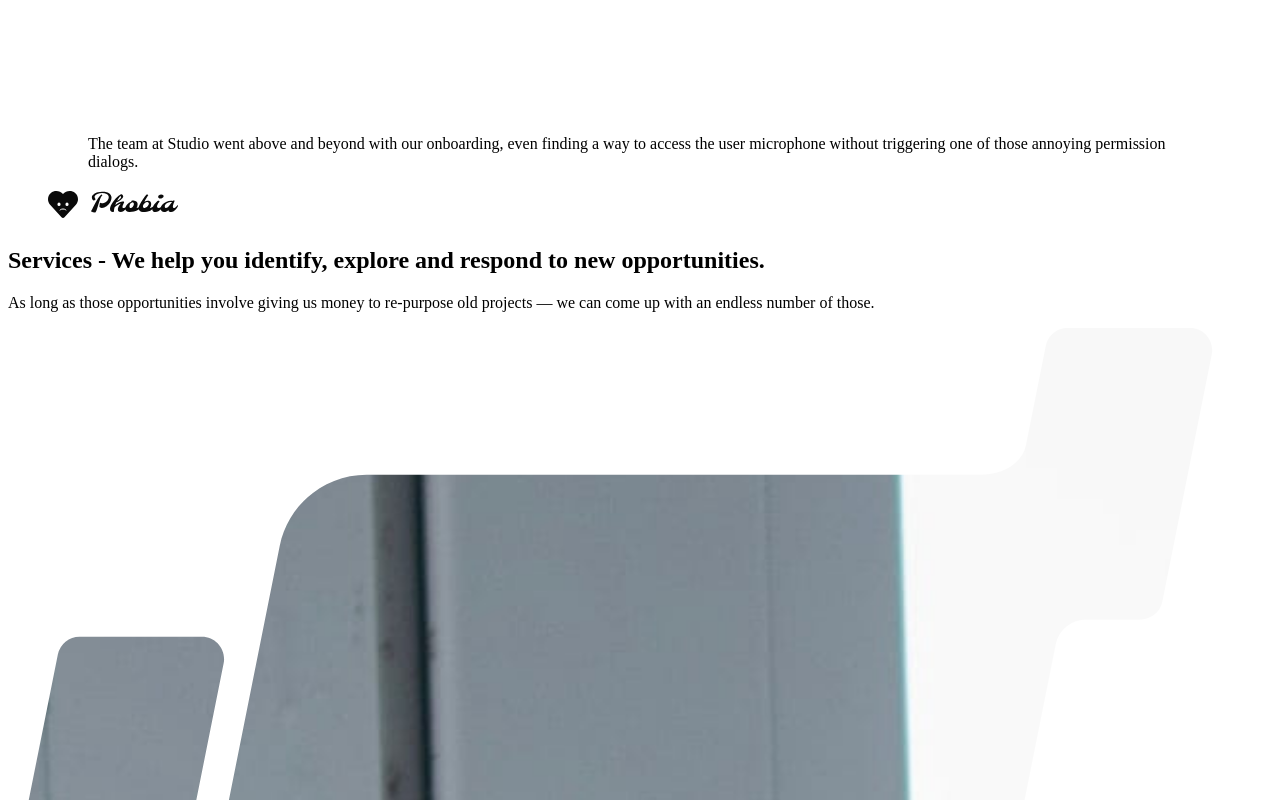
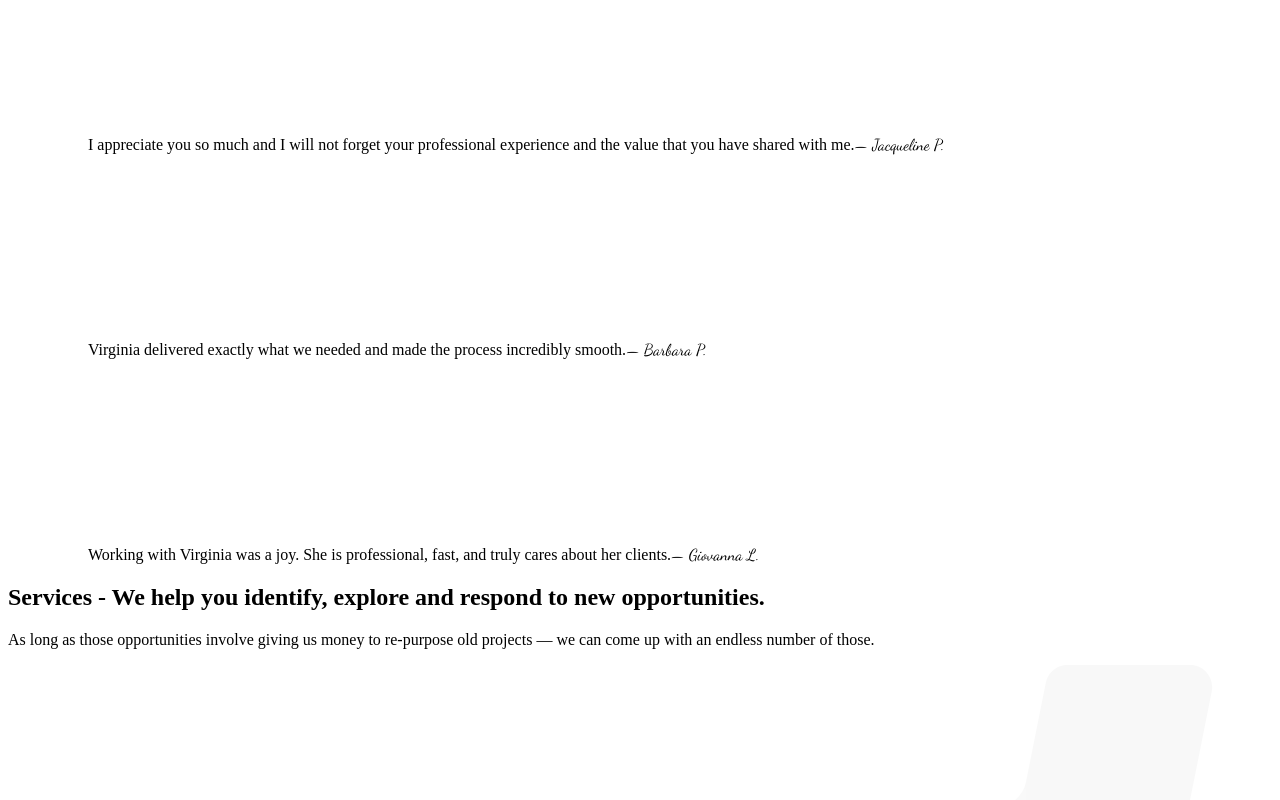
Before and after one commit to virginiamarc/studio, a Next.js app: page / in a window 1280 px wide. Shown: the part 520-1320 px from the top of the page. Built offline with nearby package versions, Linux system fonts and the light colour scheme.

Commit message:
Updated testimonials

```diff
--- a/src/app/page.jsx
+++ b/src/app/page.jsx
@@ -4,7 +4,6 @@
 import FadeIn from "@/components/FadeIn";
 import Services from "@/components/Services";
 import Testimonials from "@/components/Testimonials";
-import logoPhobiaDark from "@/images/clients/phobia/logo-dark.svg";
 
 export default function Home() {
   return (
@@ -22,11 +21,24 @@
       <Clients />
       <Testimonials
         className="mt-24 sm:mt-32 lg:mt-40"
-        client={{ name: "Phobia", logo: logoPhobiaDark }}
+        client={{ name: "Jacqueline P.", logo: null }}
       >
-        The team at Studio went above and beyond with our onboarding, even
-        finding a way to access the user microphone without triggering one of
-        those annoying permission dialogs.
+        I appreciate you so much and I will not forget your professional
+        experience and the value that you have shared with me.
+      </Testimonials>
+
+      <Testimonials
+        client={{ name: "Barbara P." }}
+      >
+        Virginia delivered exactly what we needed and made the process
+        incredibly smooth.
+      </Testimonials>
+
+      <Testimonials
+        client={{ name: "Giovanna L." }}
+      >
+        Working with Virginia was a joy. She is professional, fast, and
+        truly cares about her clients.
       </Testimonials>
       <Services />
       <ContactSection />
--- a/src/components/Testimonials.jsx
+++ b/src/components/Testimonials.jsx
@@ -4,12 +4,19 @@
 import Container from "./Container";
 import FadeIn from "./FadeIn";
 import Image from "next/image";
+import { Dancing_Script } from "next/font/google";
+
+const dancing = Dancing_Script({
+  subsets: ["latin"],
+  weight: ["400", "700"],
+});
+
 
 const Testimonials = ({ children, client, className }) => {
   return (
     <div
       className={clsx(
-        "relative isolate bg-neutral-50 py-16 sm:py-28 md:py-32",
+        "relative isolate bg-neutral-50 py-8 sm:py-12 md:py-16",
         className
       )}
     >
@@ -21,13 +28,18 @@
         <FadeIn>
           <figure className="mx-auto max-w-4xl">
             <blockquote className="relative font-display text-3xl font-medium tracking-tight text-neutral-950 sm:text-4xl">
-              <p className="before:content-['“'] after:content-['”'] sm:before:absolute sm:before:right-full">
-                {children}
+              <p>
+                <span className="before:content-['“'] after:content-['”']">
+                  {children}
+                </span>
+
+                <span
+                  className={`${dancing.className} ml-3 text-3xl font-bold text-neutral-900`}
+                >
+                  — {client.name}
+                </span>
               </p>
             </blockquote>
-            <figcaption className="mt-10">
-              <Image src={client.logo} alt={client.name} unoptimized />
-            </figcaption>
           </figure>
         </FadeIn>
       </Container>
```
